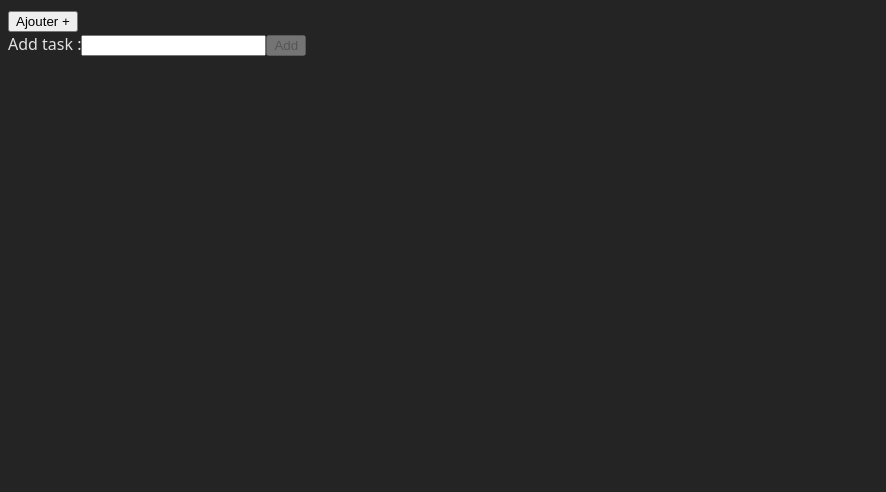
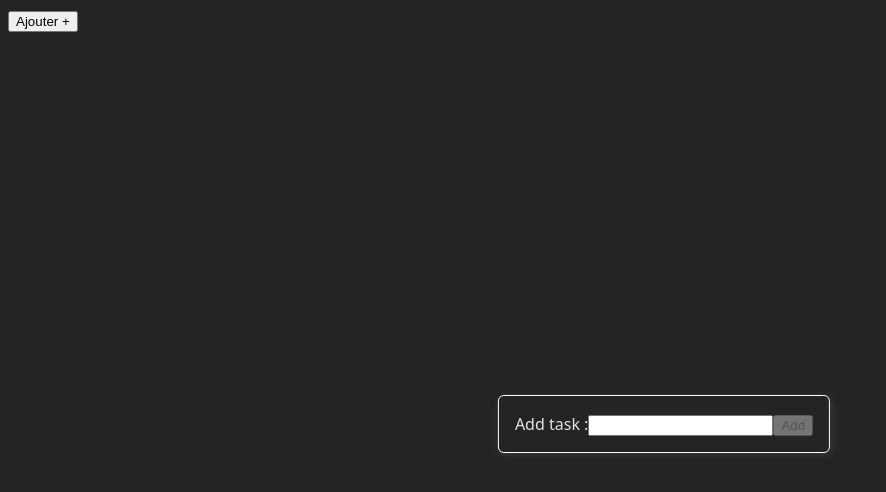
Before and after one commit to OlivierCadoz/vue-playground, a Vue app: page / in a window 1280 px wide. Both pictures are taken after a click on the button "Ajouter +". Shown: the top 492 px of the page, without its empty margins (0-886 px from the left). Built offline with nearby package versions, Linux system fonts and the light colour scheme.

Commit message:
feat(component): add modal for form

```diff
--- a/src/App.vue
+++ b/src/App.vue
@@ -1,17 +1,22 @@
 <script setup>
-import FormVP from './components/organisms/FormVP.vue';
 import TaskList from './components/organisms/TaskList.vue';
+import TaskFormModal from './components/organisms/TaskFormModal.vue';
 import ButtonVP from './components/atoms/ButtonVP.vue';
 import { useTask } from './composables/useTask';
 
 const { tasks, showTaskForm, addTask, toggleTaskForm } = useTask();
 
+const submitForm = (task) => {
+  addTask(task);
+  toggleTaskForm();
+};
 </script>
 
 <template>
   <main>
     <ButtonVP @click="toggleTaskForm">Ajouter +</ButtonVP>
-    <FormVP v-if="showTaskForm" @submitForm="addTask" />
     <TaskList :tasks="tasks" />
+
+    <TaskFormModal v-if="showTaskForm" @submitForm="submitForm" />
   </main>
 </template>
--- /dev/null
+++ b/src/components/atoms/ModalVP.vue
@@ -0,0 +1,23 @@
+<script setup>
+</script>
+
+<template>
+  <div class="vp-modal">
+    <slot></slot>
+  </div>
+</template>
+
+<style>
+.vp-modal {
+  position: fixed;
+  top: 50%;
+  left: 50%;
+  max-width: 1000px;
+  margin: 24px;
+  padding: 16px;
+  border: 1px solid #fff;
+  border-radius: 6px;
+  box-shadow: 2px 2px 10px rgba(255, 255, 255, 0.1);
+  transform: translate(-50%, -50%);
+}
+</style>
--- /dev/null
+++ b/src/components/organisms/TaskFormModal.vue
@@ -0,0 +1,30 @@
+<script setup>
+import { ref, computed } from 'vue'
+
+import ModalVP from '../atoms/ModalVP.vue';
+import InputLabeledVP from '../molecules/InputLabeledVP.vue';
+import ButtonVP from '../atoms/ButtonVP.vue';
+
+const emit = defineEmits(['submitForm'])
+
+const modelValue = ref('')
+
+const isEmpty = computed(() => !modelValue.value.trim())
+
+const submitForm = () => {
+  const value = modelValue.value.trim()
+  if (!value) return
+  emit('submitForm', value)
+  modelValue.value = ''
+}
+
+</script>
+
+<template>
+  <ModalVP>
+    <form @submit.prevent="submitForm">
+      <InputLabeledVP v-model="modelValue" required>Add task :</InputLabeledVP>
+      <ButtonVP type="submit" :disabled="isEmpty">Add</ButtonVP>
+    </form>
+  </ModalVP>
+</template>
```
